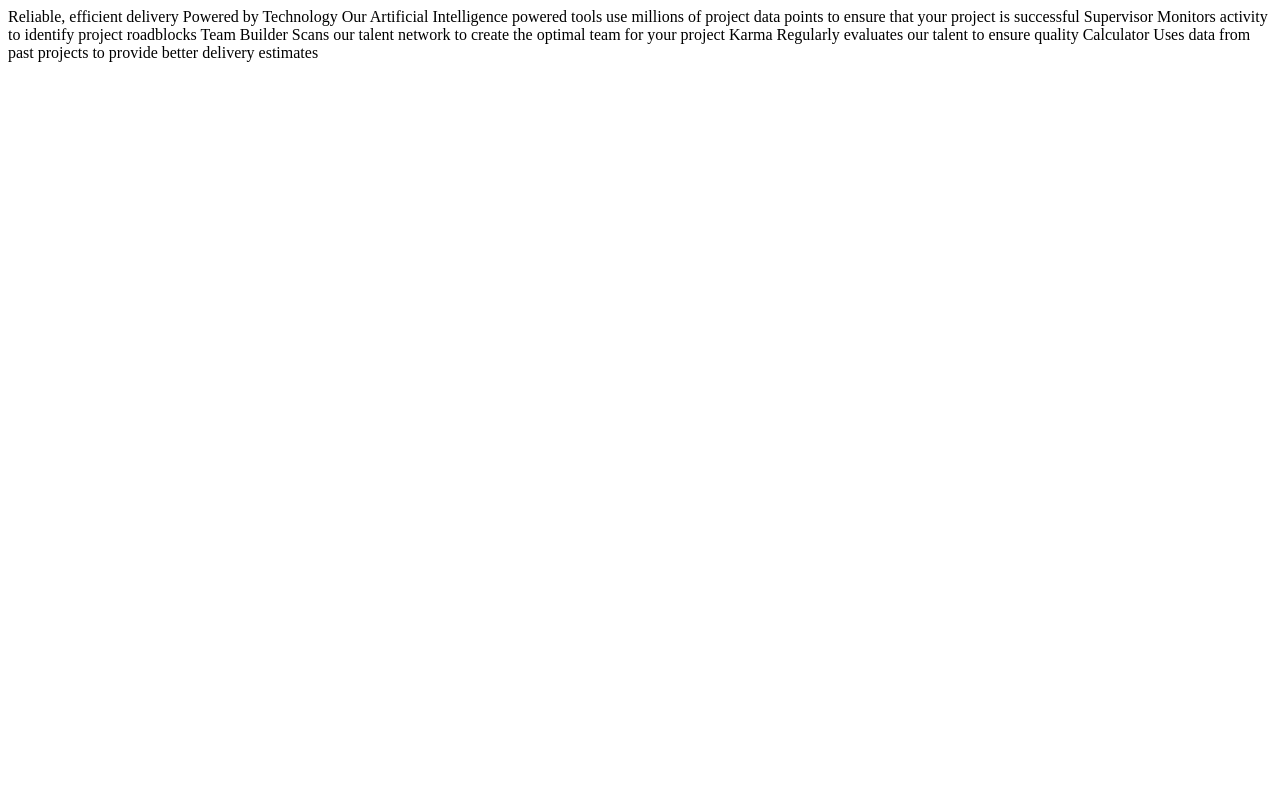
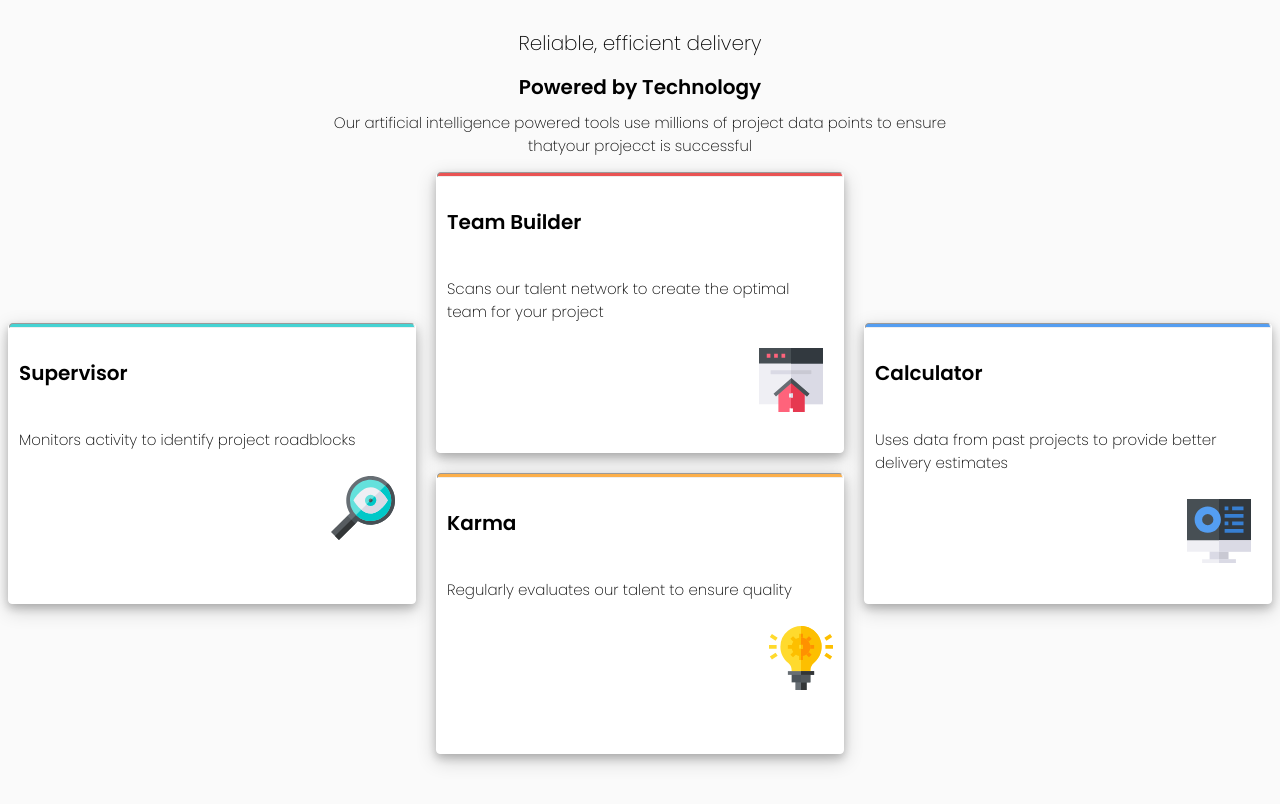
Before and after one commit to Rippyblogger/card-challenge, a plain HTML site: page index.html in a window 1280 px wide. Drawn offline with Linux system fonts and the light colour scheme.

Commit message:
Desktop view completed.

```diff
--- a/CSS/main.css
+++ b/CSS/main.css
@@ -0,0 +1,156 @@
+.container{
+    display: grid;
+    grid-template-columns: repeat(1, 1fr);
+    grid-template-rows: 0.4fr 1fr;
+    background-color: #fafafa;
+
+
+}
+
+.header{
+    display: grid;
+    grid-template-columns: repeat(8, 1fr);
+    grid-template-rows: repeat(1, 1fr);
+    background-color: #fafafa;
+    grid-auto-rows: 100px;
+
+
+}
+.headercard{
+    display: grid;
+    grid-column: 3/7;
+    text-align: center;
+    font-family: 'Poppins', sans-serif;
+    grid-auto-rows: min-content;
+    grid-row: 1;
+}
+
+
+
+.headertop{
+    font-weight: 400 !important;
+    font-size: 20px;
+    display: grid;
+    grid-auto-rows: min-content;
+}
+.headertop2{
+    font-weight: 600 !important;
+    font-size: 20px;
+    margin: -6px;
+    grid-auto-rows: min-content;
+}
+.headertop3{
+    font-weight: 200 !important;
+    font-size: 15px;
+
+}
+
+
+/*Lower portion*/
+
+.cardcontainer{
+    display: grid;
+    grid-template-columns: repeat(3, 1fr);
+    grid-template-rows: repeat(4, 1fr);
+    grid-gap: 20px;
+    font-family: 'Poppins', sans-serif;
+
+}
+
+.leftcard{
+    grid-column: 1/2;
+    grid-row: 2/4;
+    border: #ffffff 1px solid;
+    background-color: #ffffff;
+    border-radius: 4px 4px 4px 4px;
+    box-shadow:  0 4px 8px 0 rgba(0, 0, 0, 0.2), 0 6px 20px 0 rgba(0, 0, 0, 0.19);
+
+}
+
+.leftcard > p{
+    padding: 10px;
+}
+
+.leftcard >hr{
+    height: 3px;
+    color: #45D3D3;
+    margin-top: -1px;
+    background-color: #45D3D3;
+    border-radius: 4px 4px 0px 0px;
+
+}
+
+.cardheader{
+    font-weight: 600 !important;
+    font-size: 20px;
+}
+
+.topcard{
+    grid-column: 2/3;
+    grid-row: 1/3;
+    border: #ffffff 1px solid;
+    background-color: #ffffff;
+    border-radius: 4px 4px 4px 4px;
+    box-shadow:  0 4px 8px 0 rgba(0, 0, 0, 0.2), 0 6px 20px 0 rgba(0, 0, 0, 0.19);
+}
+
+.topcard > p{
+    padding: 10px;
+}
+
+.topcard >hr{
+    height: 3px;
+    color: #EA5353;
+    margin-top: -1px;
+    background-color: #EA5353;
+    border-radius: 4px 4px 0px 0px;
+}
+
+.bottomcard{
+    grid-column: 2/3;
+    grid-row: 3/ span 2;
+    border: #ffffff 1px solid;
+    background-color: #ffffff;
+    border-radius: 4px 4px 4px 4px;
+    box-shadow:  0 4px 8px 0 rgba(0, 0, 0, 0.2), 0 6px 20px 0 rgba(0, 0, 0, 0.19);
+}
+
+.bottomcard > p{
+    padding: 10px;
+}
+
+.bottomcard >hr{
+    height: 3px;
+    color: #FCAF4A;
+    margin-top: -1px;
+    background-color: #FCAF4A;
+    border-radius: 4px 4px 0px 0px;
+}
+
+.rightcard{
+    grid-column: 3/4;
+    grid-row: 2/4;
+    border: #ffffff 1px solid;
+    background-color: #ffffff;
+    border-radius: 4px 4px 4px 4px;
+    box-shadow:  0 4px 8px 0 rgba(0, 0, 0, 0.2), 0 6px 20px 0 rgba(0, 0, 0, 0.19);
+}
+
+.rightcard > p{
+    padding: 10px;
+}
+
+.rightcard >hr{
+    height: 3px;
+    color: #549EF2;
+    margin-top: -1px;
+    background-color: #549EF2;
+    border-radius: 4px 4px 0px 0px;
+}
+
+.svgimg{
+    display: grid;
+    justify-items: end;
+    padding-right: 10px;
+    padding-bottom: 20px;
+}
--- a/index.html
+++ b/index.html
@@ -3,36 +3,60 @@
 <head>
   <meta charset="UTF-8">
   <meta name="viewport" content="width=device-width, initial-scale=1.0"> <!-- displays site properly based on user's device -->
-  <link href="https://fonts.googleapis.com/css2?family=Poppins:ital,wght@0,100;0,200;0,300;0,400;0,500;0,600;0,700;0,800;0,900;1,100;1,200;1,300;1,400;1,500;1,600;1,700;1,800;1,900&display=swap" rel="stylesheet">
+  <link href="https://fonts.googleapis.com/css2?family=Poppins:ital,wght@0,200;0,600;0,800;1,400&display=swap" rel="stylesheet">
   <link rel="icon" type="image/png" sizes="32x32" href="./images/favicon-32x32.png">
-
+  <link rel="stylesheet" type="text/css" href="./CSS/main.css">
   <title>Four card feature section</title>
 
-  <!-- Feel free to remove these styles or customise in your own stylesheet 👍 -->
-  <style>
-    .attribution { font-size: 11px; text-align: center; }
-    .attribution a { color: hsl(228, 45%, 44%); }
-  </style>
 </head>
-<body>
+<body class="container">
+  <div class="header">
+    <div class="headercard">
+      <div class="headertop">
+        <p>Reliable, efficient delivery</p>
+        <p class="headertop2">Powered by Technology</p>
+      </div>
+      <div class="headertop3">
+        <p>Our artificial intelligence powered tools use millions of project data points to ensure thatyour projecct is successful</p>
+      </div>
+    </div>
+  </div>
+  <div class="cardcontainer">
+    <div class="leftcard">
+      <hr>
+      <p class="cardheader">Supervisor</p>
+      <p class="headertop3">Monitors activity to identify project roadblocks</p>
+      <div class="svgimg">
+        <img class="svgimg" src="./IMAGES/icon-supervisor.svg"/>
+      </div>
+    </div>
+    <div class="topcard">
+      <hr>
+      <p class="cardheader">Team Builder</p>
+      <p class="headertop3">Scans our talent network to create the optimal team for your project</p>
+      <div class="svgimg">
+      <img class="svgimg" src="./IMAGES/icon-team-builder.svg"/>
+      </div>
+    </div>
 
-  Reliable, efficient delivery
-  Powered by Technology
+    <div class="bottomcard">
+      <hr>
+      <p class="cardheader">Karma</p>
+      <p class="headertop3">Regularly evaluates our talent to ensure quality</p>
+      <div class="svgimg">
+      <img src="./IMAGES/icon-karma.svg"/>
+      </div>
+    </div>
 
-  Our Artificial Intelligence powered tools use millions of project data points
-  to ensure that your project is successful
-
-  Supervisor
-  Monitors activity to identify project roadblocks
-
-  Team Builder
-  Scans our talent network to create the optimal team for your project
-
-  Karma
-  Regularly evaluates our talent to ensure quality
-
-  Calculator
-  Uses data from past projects to provide better delivery estimates
+    <div class="rightcard">
+      <hr>
+      <p class="cardheader">Calculator</p>
+      <p class="headertop3">Uses data from past projects to provide better delivery estimates</p>
+      <div class="svgimg">
+      <img class="svgimg" src="./IMAGES/icon-calculator.svg"/>
+    </div>
+    </div>
+  </div>
 
 
   <footer>
```
